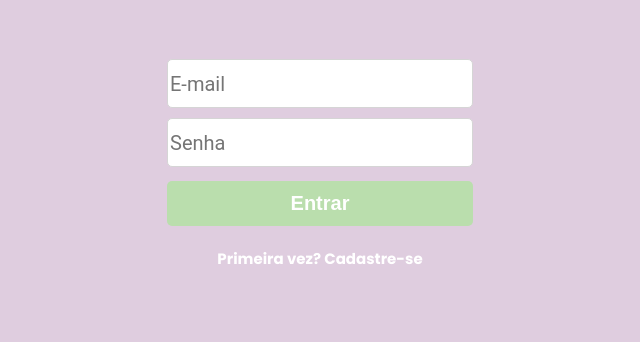
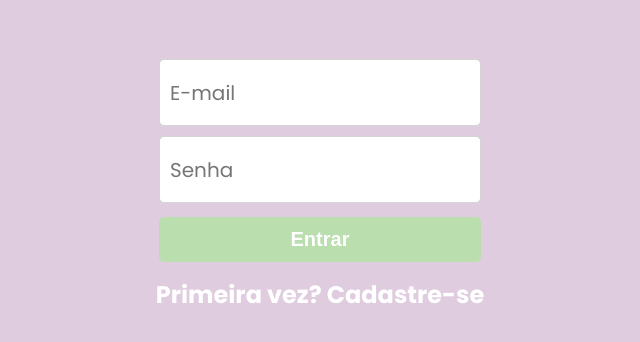
Before and after one commit to jeffgon/ajadrinks, a React (Create React App) app: page / in a window 1280 px wide. Shown: the part 186-528 px from the top of the page, without its empty margins (320-960 px from the left). Built offline with nearby package versions, Linux system fonts and the light colour scheme.

Commit message:
fix: baseUrl and login route

```diff
--- a/src/constants/urls.js
+++ b/src/constants/urls.js
@@ -1 +1 @@
-export const BASE_URL = "http://localhost:5007"
+export const BASE_URL = "http://localhost:5000";
--- a/src/pages/LoginPage/LoginPage.js
+++ b/src/pages/LoginPage/LoginPage.js
@@ -17,7 +17,7 @@ export default function LoginPage() {
 
   function login(e) {
     e.preventDefault();
-    const url = `${BASE_URL}/sign-in`;
+    const url = `${BASE_URL}/`;
     const body = { email, password };
     console.log(body); //estrutura a enviar
 
--- a/src/pages/LoginPage/styled.js
+++ b/src/pages/LoginPage/styled.js
@@ -1,5 +1,6 @@
 import styled from "styled-components";
 import { buttonColor, mainColor } from "../../constants/colors";
+import { fontTexts, fontTitles } from "../../constants/fonts";
 
 export const LoginContainer = styled.div`
   display: flex;
@@ -17,6 +18,10 @@ export const FormContainer = styled.div`
   flex-direction: column;
   align-items: center;
   justify-content: center;
+  input {
+    padding: 10px;
+    font-family: ${fontTexts};
+  }
   button {
     height: 45px;
     width: 100%;
@@ -39,7 +44,7 @@ export const FormContainer = styled.div`
     margin-bottom: 24px;
   }
   a {
-    font-size: 15px;
+    font-size: 24px;
     font-weight: 700;
     line-height: 18px;
     letter-spacing: 0em;
--- a/src/pages/SignUpPage/styled.js
+++ b/src/pages/SignUpPage/styled.js
@@ -1,5 +1,6 @@
 import styled from "styled-components";
 import { buttonColor, mainColor } from "../../constants/colors";
+import { fontTexts } from "../../constants/fonts";
 
 export const ContainerSignUp = styled.div`
   display: flex;
@@ -9,6 +10,10 @@ export const ContainerSignUp = styled.div`
   padding-top: 135px;
   form {
     margin-top: 100px;
+    input {
+      padding: 10px;
+      font-family: ${fontTexts};
+    }
   }
   a {
     font-size: 15px;
```
